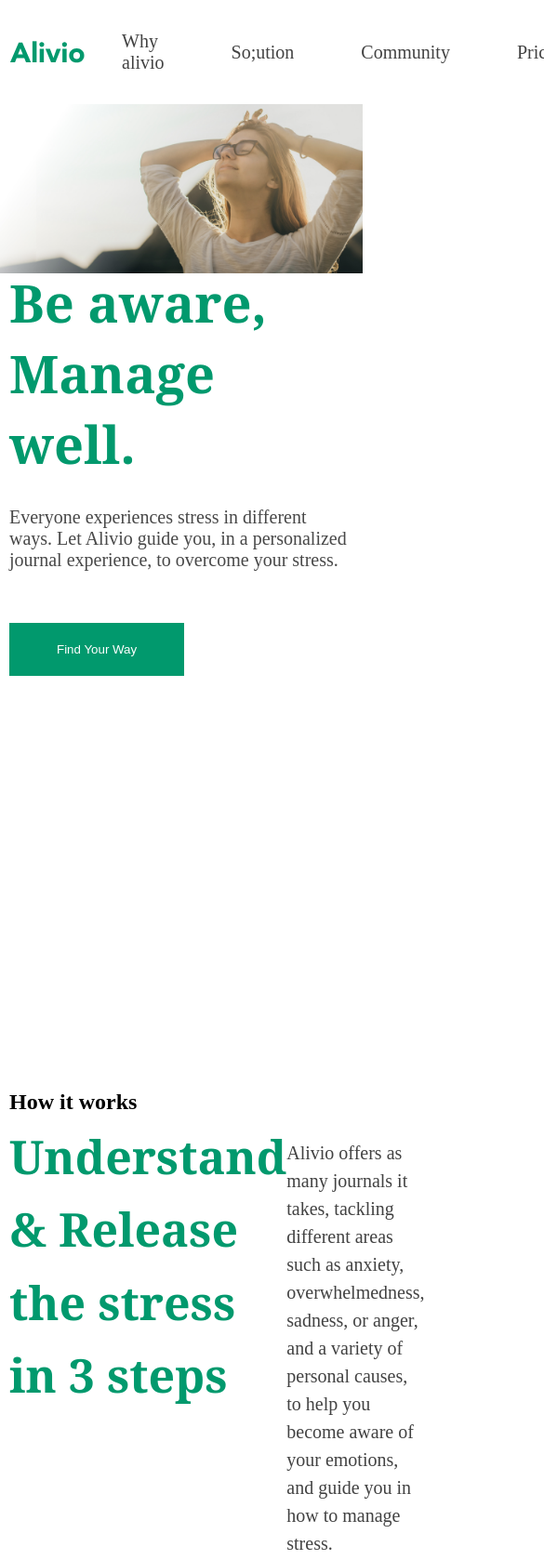
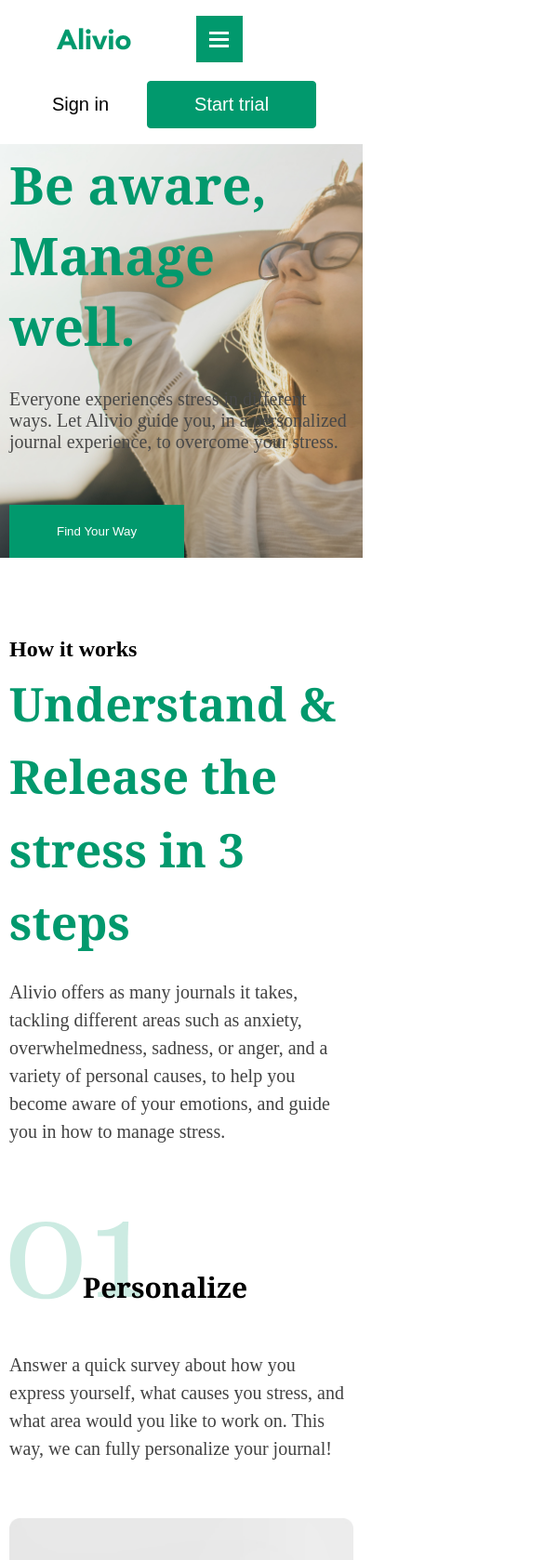
Before and after one commit to ruslan1971-max/site_1_potfolio, a plain HTML site: page index.html in a window 390 px wide. Shown: the top 1678 px of the page at 93% size, 585 px wide, since content can reach past the window. Drawn offline with Linux system fonts and the light colour scheme.

Commit message:
add @media

```diff
--- a/css/style.css
+++ b/css/style.css
@@ -1,3 +1,4 @@
+@import url('https://fonts.googleapis.com/css2?family=Lato&display=swap');
 :root {
     --darckgreen: #245852;
     --green: #01996D;
@@ -38,12 +39,39 @@ img {
     display: flex;
     justify-content: space-between;
     align-items: center;
+    flex-wrap: wrap;
+}
+ /* burger */
+ .burger {
+    width: 50px;
+    height: 50px;
+    cursor: pointer;
+    padding: 0;
+    background-color: var(--green);
+    border: none;
+    display: flex;
+    flex-direction: column;
+    justify-content: center;
+    align-items: center;
+    opacity: 0;
+}
+.burger__line {
+  display: none;
+  width: 21px;
+  height: 3px;
+  background-color: #ffffff;
+  margin-bottom: 4px;
+  color: #ffffff;
+}
+.burger__line:last-child {
+    margin-bottom: 0;
 }
 /* nav style start **********************************************************************/
 .nav__list {
     display: flex;
     align-items: center;
     gap: 72px;
+    padding-left: 0;
 }
 .nav__item {
     list-style-type: none;
@@ -67,6 +95,7 @@ img {
 }
 .nav__btn {
     padding: 13px 50px;
+    /* padding: 1.23rem 3.85rem; */
     border-radius: 4px;
     border: 1px solid var(--green);
     background-color: var(--green);
@@ -116,7 +145,7 @@ img {
 .works__desc {
     display: flex;
     justify-content: space-between;
-    /* align-items: start; */
+    flex-wrap: wrap;
 }
 .works__desc-title {
     width: 100%;
@@ -140,11 +169,12 @@ img {
 .works__main {
     display: flex;
     justify-content: space-between;
+    flex-wrap: wrap;
     gap: 95px;
 }
 .work__card {
     width: 100%;
-    min-width: 390px;
+    max-width: 390px;
 }
 .work__card_first {
     padding-top: 82px;
@@ -200,6 +230,7 @@ img {
     display: flex;
     justify-content: space-between;
     align-items: center;
+    /* flex-wrap: wrap; */
 }
 .story__item-descr {
     width: 100%;
@@ -252,6 +283,7 @@ img {
     display: flex;
     justify-content: center;
     gap: 86.86px;
+    flex-wrap: wrap;
 }
 .product__items-left {
     width: 100%;
@@ -374,3 +406,103 @@ img {
     color: var(--white);
     text-decoration: none;
 }
+/* @media */
+
+@media screen and (max-width: 1400px) {
+    /* header */
+    .intro {
+       min-height: 660px;
+    }
+    .works__inner {
+        padding-top: 120px;
+    }
+    .works__main {
+        justify-content: center;
+        gap: 30px;
+    }
+    .footer__inner {
+        padding-left: 20px;
+    }
+
+}
+@media screen and (max-width: 1200px) {
+    .intro {
+        min-height: 560px;
+     }
+     /* works */
+     .works__inner {
+        padding-top: 100px;
+    }
+    p.works__desc-text {
+        margin: 0 auto;
+    }
+     /* story */
+     .story__inner {
+        gap: 30px;
+        flex-wrap: wrap;
+    }
+    .story__item-descr {
+        padding-left: 4%;
+    }
+    .story__image-box {
+        margin: 0 auto;
+    }
+     /* product */
+     .product__inner {
+        gap: 150px;
+    }
+}
+@media screen and (max-width: 992px) {
+    /* intro */
+    .intro {
+        min-height: 464px;
+     }
+    .intro__inner {
+        padding-top: 80px;
+     }
+     /* burger */
+    .burger {
+        opacity: 1;
+    }
+    .burger__line {
+        display: block;
+    }
+    .nav__list {
+        display: none;
+    }
+     /* works */
+     .works__inner {
+        padding-top: 80px;
+    }
+    .works__main {
+        justify-content: space-around;
+    }
+    .work__card_second {
+        padding-top: 150px;
+    }
+    .work__card_third {
+        padding-top: 120px;
+    }
+}
+
+@media screen and (max-width: 768px) {
+    .header__inner {
+        justify-content: space-evenly;
+    }
+    .intro {
+        min-height: 360px;
+    }
+    .intro__inner {
+        padding-top: 5px;
+    }
+}
+
+@media screen and (max-width: 563px) {
+    .header__inner {
+        gap: 20px;
+    }
+    .intro {
+       background-size: cover;
+       background-position: center;
+    }
+}
--- a/index.html
+++ b/index.html
@@ -4,9 +4,6 @@
     <meta charset="UTF-8">
     <meta name="viewport" content="width=device-width, initial-scale=1.0">
     <title>Alvio</title>
-    <link rel="preconnect" href="https://fonts.googleapis.com">
-    <link rel="preconnect" href="https://fonts.gstatic.com" crossorigin>
-    <link href="https://fonts.googleapis.com/css2?family=Lato:ital,wght@0,100;0,300;0,400;0,700;0,900;1,100;1,300;1,400;1,700;1,900&display=swap" rel="stylesheet">
     <link rel="stylesheet" href="css/style.css">
 </head>
 <body>
@@ -16,10 +13,15 @@
             <div class="container">
                 <div class="header__inner">
                     <img class="header__logo" src="svg/Logo.svg" alt="logotip Alvio">
+                    <button class="burger">
+                        <span class="burger__line"></span>
+                        <span class="burger__line"></span>
+                        <span class="burger__line"></span>
+                    </button>
                     <nav class="nav">
                         <ul class="nav__list">
                             <li class="nav__item"><a class="nav__link" href="">Why alivio</a></li>
-                            <li class="nav__item"><a class="nav__link" href="">So;ution</a></li>
+                            <li class="nav__item"><a class="nav__link" href="">Solution</a></li>
                             <li class="nav__item"><a class="nav__link" href="">Community</a></li>
                             <li class="nav__item"><a class="nav__link" href="">Pricing</a></li>
                         </ul>
```
